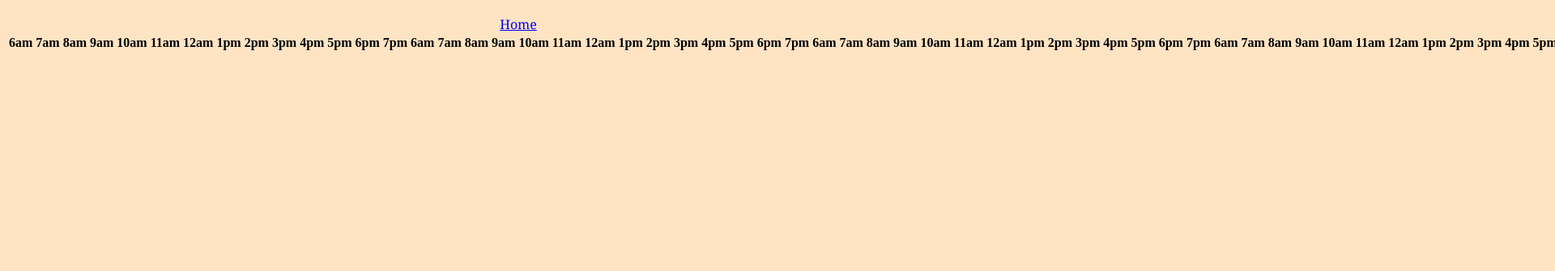
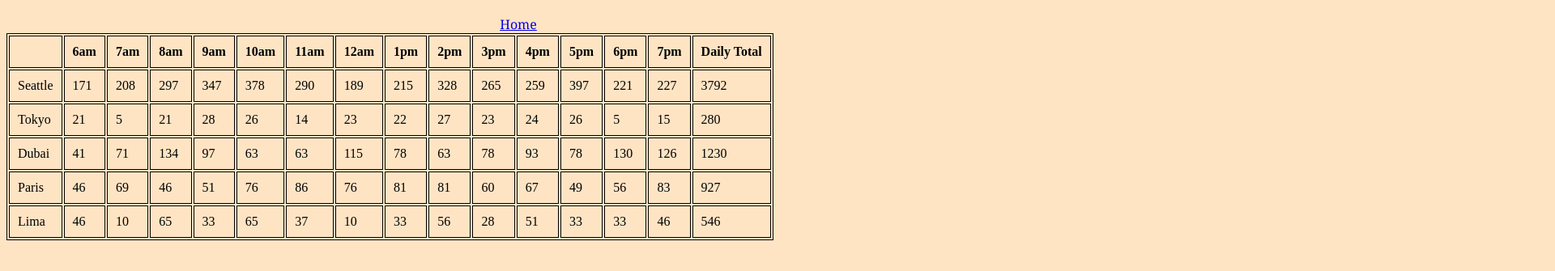
Before and after one commit to raechanel/cookie-stand, a plain HTML site: page sales.html in a window 1280 px wide. Shown: the part 67-402 px from the top of the page at 81% size, 1920 px wide, since content can reach past the window. Drawn offline with Linux system fonts and the light colour scheme.

Commit message:
added css to the table and completed table with js

```diff
--- a/css/style.css
+++ b/css/style.css
@@ -15,3 +15,12 @@ header {
   font-family: Georgia, 'Times New Roman', Times, serif;
   text-align: center;
 }
+
+table {
+  border: 1px solid black;
+}
+
+td, th {
+  border: 1px solid black;
+  padding: 10px;
+}
--- a/js/app.js
+++ b/js/app.js
@@ -7,12 +7,12 @@ let table = document.getElementById('cookiedata');
 
 let hours = ['6am', '7am', '8am', '9am', '10am', '11am', '12am', '1pm', '2pm', '3pm', '4pm', '5pm', '6pm', '7pm'];
 
-function Store(location, min, max, average, cookiesEachHourArr) {
+function Store(location, min, max, average) {
   this.location = location;
   this.min = min;
   this.max = max;
   this.average = average;
-  this.cookiesEachHourArr = cookiesEachHourArr;
+  this.cookiesEachHourArr = [];
   this.dailyTotal = 0;
 }
 
@@ -32,36 +32,38 @@ Store.prototype.calcCookiesEachHour = function () {
   }
 };
 
-// Store.prototype.render = function () {
-//   for (let i = 0; i < hours.length; i++) {
-//     let li = document.createElement('li');
-//     li.textContent = `${hours[i]} : ${this.cookiesEachHourArr[i]} cookies`;
-//     section.appendChild(li);
-//   }
-//   let li = document.getElementById('seattle total');
-//   li.textContent = `Total: ${this.dailyTotal}`;
-// };
-
-
-
 
 // create table
 Store.prototype.render = function () {
+  let tr = document.createElement('tr');
+  let td = document.createElement('td');
+  td.textContent = this.location;
+  tr.appendChild(td);
+  for (let i = 0; i < hours.length; i++) {
+    let td = document.createElement('td');
+    tr.appendChild(td);
+    td.textContent = this.cookiesEachHourArr[i];
+  }
+  td = document.createElement('td');
+  td.textContent = this.dailyTotal;
+  tr.appendChild(td);
+  table.appendChild(tr);
+};
+
+function renderHeader (){
+  let tr = document.createElement('tr');
+  let th = document.createElement('th');
+  tr.appendChild(th);
   for (let i = 0; i < hours.length; i++) {
     let th = document.createElement('th');
     th.textContent = hours [i];
-    table.appendChild(th);
+    tr.appendChild(th);
   }
-  for (let i = 0; i < hours.length; i++) {
-    let tr = document.createElement('tr');
-    let td = document.createElement('td');
-    td.textContent = this.location;
-    tr.appendChild(td);
-    td.textContent = this.calcCookiesEachHour;
-  }
-};
-
-
+  th = document.createElement('th');
+  th.textContent = 'Daily Total';
+  tr.appendChild(th);
+  table.appendChild(tr);
+}
 
 
 let seattle = new Store('Seattle', 23, 65, 6.3, []);
@@ -70,6 +72,7 @@ let dubai =new Store ('Dubai', 11, 38, 3.7, []);
 let paris = new Store ('Paris', 20, 38, 2.3, []);
 let lima = new Store ('Lima', 2, 16, 4.6, []);
 
+renderHeader ();
 seattle.getRandomCookies();
 seattle.calcCookiesEachHour();
 seattle.render();
@@ -93,185 +96,3 @@ lima.render();
 function getRandomCust(min, max) {
   return Math.floor(Math.random() * (max - min) + min);
 }
-
-// let seattle = {
-//   location: 'Seattle',
-//   min: 23,
-//   max: 65,
-//   average: 6.3,
-//   cookiesEachHourArr: [],
-//   dailyTotal: 0,
-//   getRandomCookies: function () {
-//     let cookiesforOneHour = Math.ceil(getRandomCust(this.min, this.max) * this.average);
-//     return cookiesforOneHour;
-//   },
-//   calcCookiesEachHour: function () {
-//     for (let i = 0; i < hours.length; i++) {
-//       let cookies = this.getRandomCookies();
-//       this.cookiesEachHourArr.push(cookies);
-//       this.dailyTotal += cookies;
-//     }
-//   },
-//   render: function () {
-//     for (let i = 0; i < hours.length; i++) {
-//       let li = document.createElement('li');
-//       li.textContent = `${hours[i]} : ${this.cookiesEachHourArr[i]} cookies`;
-//       seattleList.appendChild(li);
-//     }
-//     let li = document.getElementById('seattle total');
-//     li.textContent = `Total: ${this.dailyTotal}`;
-//   }
-// };
-
-// seattle.getRandomCookies();
-// seattle.calcCookiesEachHour();
-// seattle.render();
-
-
-
-
-
-
-// let tokyoList = document.getElementById('tokyo');
-
-// let tokyo = {
-//   location: 'Tokyo',
-//   min: 3,
-//   max: 24,
-//   average: 1.2,
-//   cookiesEachHourArr: [],
-//   dailyTotal: 0,
-//   getRandomCookies: function () {
-//     let cookiesforOneHour = Math.ceil(getRandomCust(this.min, this.max) * this.average);
-//     return cookiesforOneHour;
-//   },
-//   calcCookiesEachHour: function () {
-//     for (let i = 0; i < hours.length; i++) {
-//       let cookies = this.getRandomCookies();
-//       this.cookiesEachHourArr.push(cookies);
-//       this.dailyTotal += cookies;
-//     }
-//   },
-//   render: function () {
-//     for (let i = 0; i < hours.length; i++) {
-//       let li = document.createElement('li');
-//       li.textContent = `${hours[i]} : ${this.cookiesEachHourArr[i]} cookies`;
-//       tokyoList.appendChild(li);
-//     }
-//     let li = document.getElementById ('tokyo total');
-//     li.textContent = `Total: ${this.dailyTotal}`;
-//   }
-// };
-
-
-
-// let dubaiList = document.getElementById('dubai');
-
-// let dubai = {
-//   location: 'Dubai',
-//   min: 11,
-//   max: 38,
-//   average: 3.7,
-//   cookiesEachHourArr: [],
-//   dailyTotal: 0,
-//   getRandomCookies: function () {
-//     let cookiesforOneHour = Math.ceil(getRandomCust(this.min, this.max) * this.average);
-//     return cookiesforOneHour;
-//   },
-//   calcCookiesEachHour: function () {
-//     for (let i = 0; i < hours.length; i++) {
-//       let cookies = this.getRandomCookies();
-//       this.cookiesEachHourArr.push(cookies);
-//       this.dailyTotal += cookies;
-//     }
-//   },
-//   render: function () {
-//     for (let i = 0; i < hours.length; i++) {
-//       let li = document.createElement('li');
-//       li.textContent = `${hours[i]} : ${this.cookiesEachHourArr[i]} cookies`;
-//       dubaiList.appendChild(li);
-//     }
-//     let li = document.getElementById ('dubai total');
-//     li.textContent = `Total: ${this.dailyTotal}`;
-//   }
-// };
-
-
-// let parisList = document.getElementById('paris');
-
-// let paris = {
-//   location: 'Paris',
-//   min: 20,
-//   max: 38,
-//   average: 2.3,
-//   cookiesEachHourArr: [],
-//   dailyTotal: 0,
-//   getRandomCookies: function () {
-//     let cookiesforOneHour = Math.ceil(getRandomCust(this.min, this.max) * this.average);
-//     return cookiesforOneHour;
-//   },
-//   calcCookiesEachHour: function () {
-//     for (let i = 0; i < hours.length; i++) {
-//       let cookies = this.getRandomCookies();
-//       this.cookiesEachHourArr.push(cookies);
-//       this.dailyTotal += cookies;
-//     }
-//   },
-//   render: function () {
-//     for (let i = 0; i < hours.length; i++) {
-//       let li = document.createElement('li');
-//       li.textContent = `${hours[i]} : ${this.cookiesEachHourArr[i]} cookies`;
-//       parisList.appendChild(li);
-//     }
-//     let li = document.getElementById ('paris total');
-//     li.textContent = `Total: ${this.dailyTotal}`;
-//   }
-// };
-
-// paris.getRandomCookies();
-// paris.calcCookiesEachHour();
-// paris.render();
-
-
-// let limaList = document.getElementById('lima');
-
-// let lima = {
-//   location: 'Lima',
-//   min: 2,
-//   max: 16,
-//   average: 4.6,
-//   cookiesEachHourArr: [],
-//   dailyTotal: 0,
-//   getRandomCookies: function () {
-//     let cookiesforOneHour = Math.ceil(getRandomCust(this.min, this.max) * this.average);
-//     return cookiesforOneHour;
-//   },
-//   calcCookiesEachHour: function () {
-//     for (let i = 0; i < hours.length; i++) {
-//       let cookies = this.getRandomCookies();
-//       this.cookiesEachHourArr.push(cookies);
-//       this.dailyTotal += cookies;
-//     }
-//   },
-//   render: function () {
-//     for (let i = 0; i < hours.length; i++) {
-//       let li = document.createElement('li');
-//       li.textContent = `${hours[i]} : ${this.cookiesEachHourArr[i]} cookies`;
-//       limaList.appendChild(li);
-//     }
-//     let li = document.getElementById ('lima total');
-//     li.textContent = `Total: ${this.dailyTotal}`;
-//   }
-// };
-
-// lima.getRandomCookies();
-// lima.calcCookiesEachHour();
-// lima.render();
-
-
-
-
-
-function getRandomCust(min, max) {
-  return Math.floor(Math.random() * (max - min) + min);
-}
```
